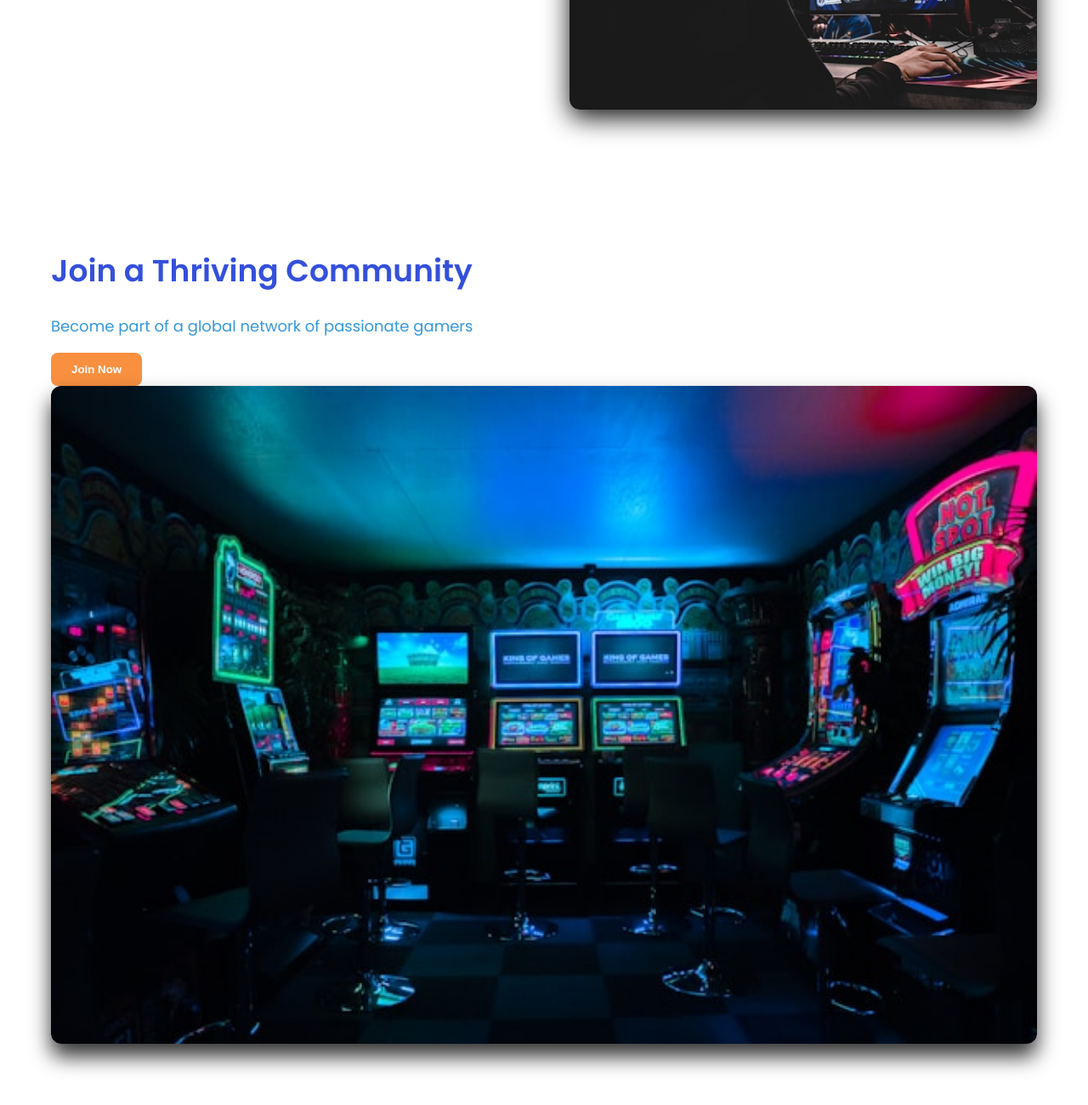
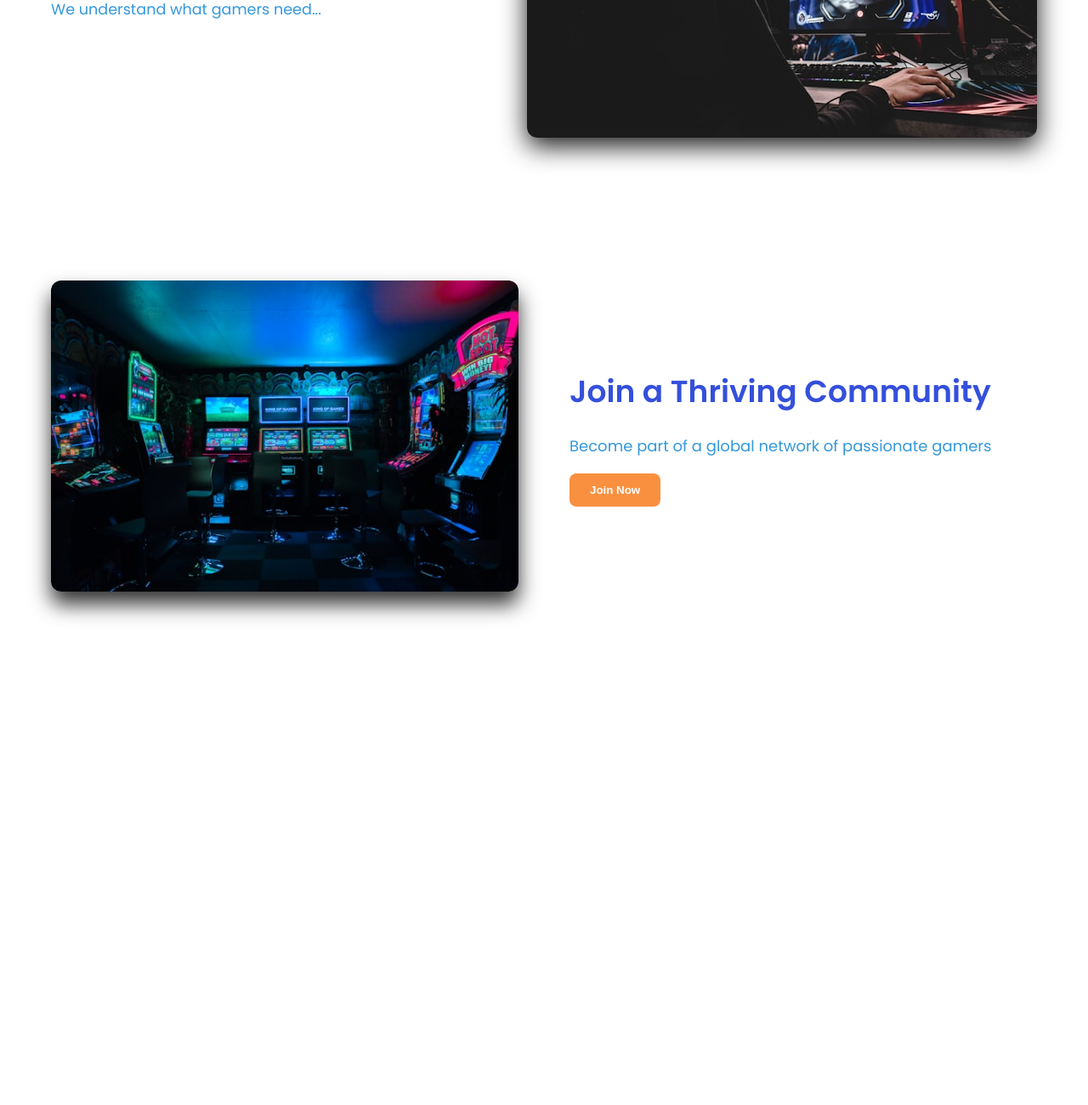
Before and after one commit to xinxie29-wq/Unit2-Gamehub-Project, a plain HTML site: page Lesson10 Image-text section /lesson10.html in a window 1280 px wide. Shown: the part 1537-2837 px from the top of the page at 85% size. After the commit the page ends 2321 px from the top, so only its background shows below. Drawn offline with Linux system fonts and the light colour scheme.

Commit message:
fixed the problem in lesson10

```diff
--- a/Lesson10 Image-text section /lesson10.html
+++ b/Lesson10 Image-text section /lesson10.html
@@ -85,6 +85,7 @@
     </section>
     <section class="community">
         <div class="container">
+            <div class="community-content">
                 <div class="community-text">
                     <h2>Join a Thriving Community</h2>
                     <p>Become part of a global network of passionate gamers</p>
@@ -94,6 +95,8 @@
                     <img src="images/community.jpg" alt="Gaming Community">
                 </div>
             </div>
+
+        </div>
     </section>
 </body>
 
--- a/Lesson10 Image-text section /style.css
+++ b/Lesson10 Image-text section /style.css
@@ -252,12 +252,11 @@ p {
    .about-text p{
     color: #3498db;
     font-size: 1.1rem;
-    line-height 1.8;
+    line-height:1.8;
     margin-bottom: 1.5rem;
    }
 
    .about-image img{
-    width: 100%;
     border-radius: 12px;
     box-shadow: 0 10px 30px rgba(0,0,0,0.9);
    }
@@ -300,7 +299,3 @@ p {
     border-radius: 12px;
     box-shadow: 0 15px 25px rgba(0,0,0,0.8);
 }
-.community-text, .community-image {
-    flex: 1;
-    min-width: 0; /* Prevent minimum width overflow */
-}
```
Lines whose indentation alone changed are shown as unchanged.
